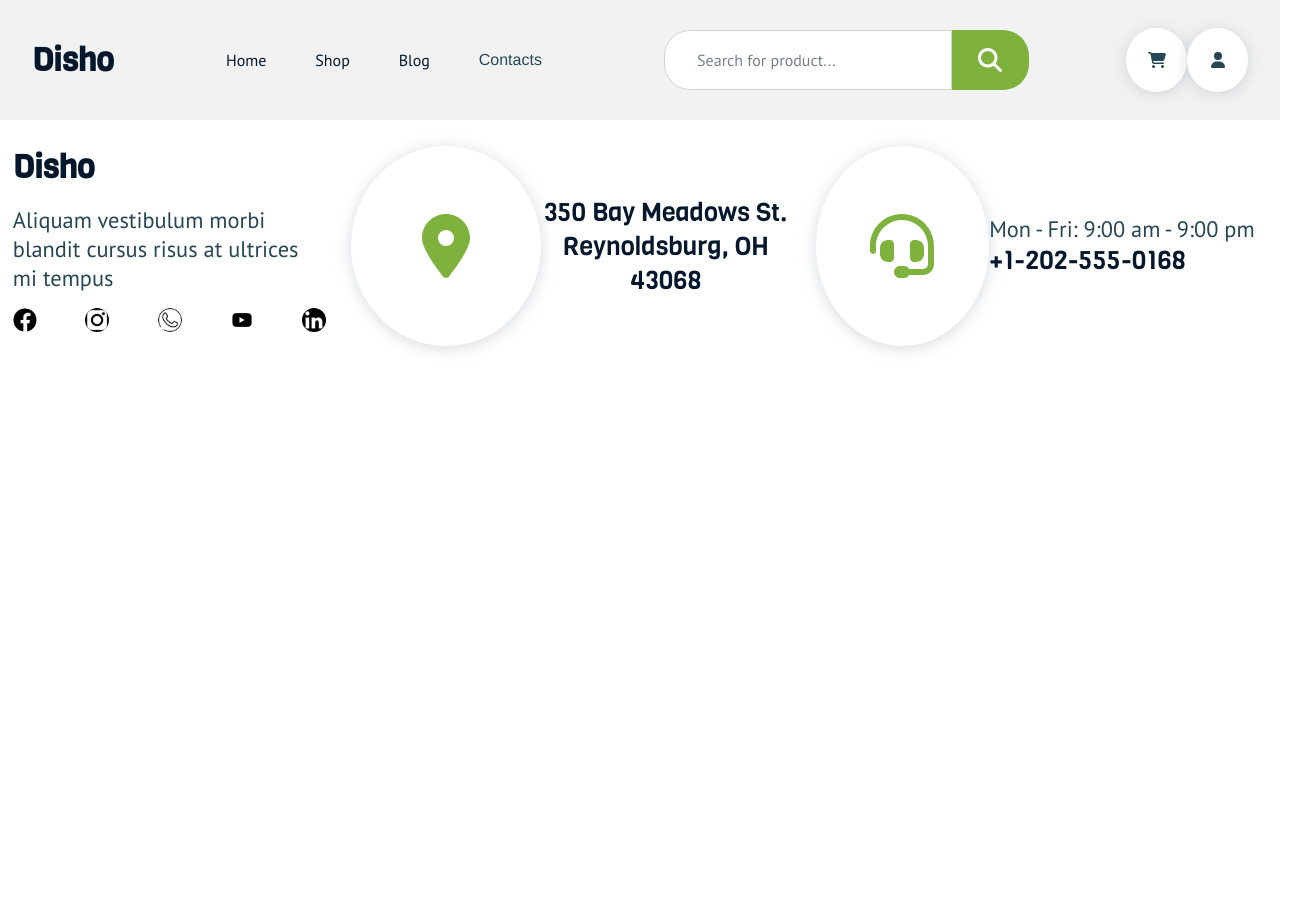
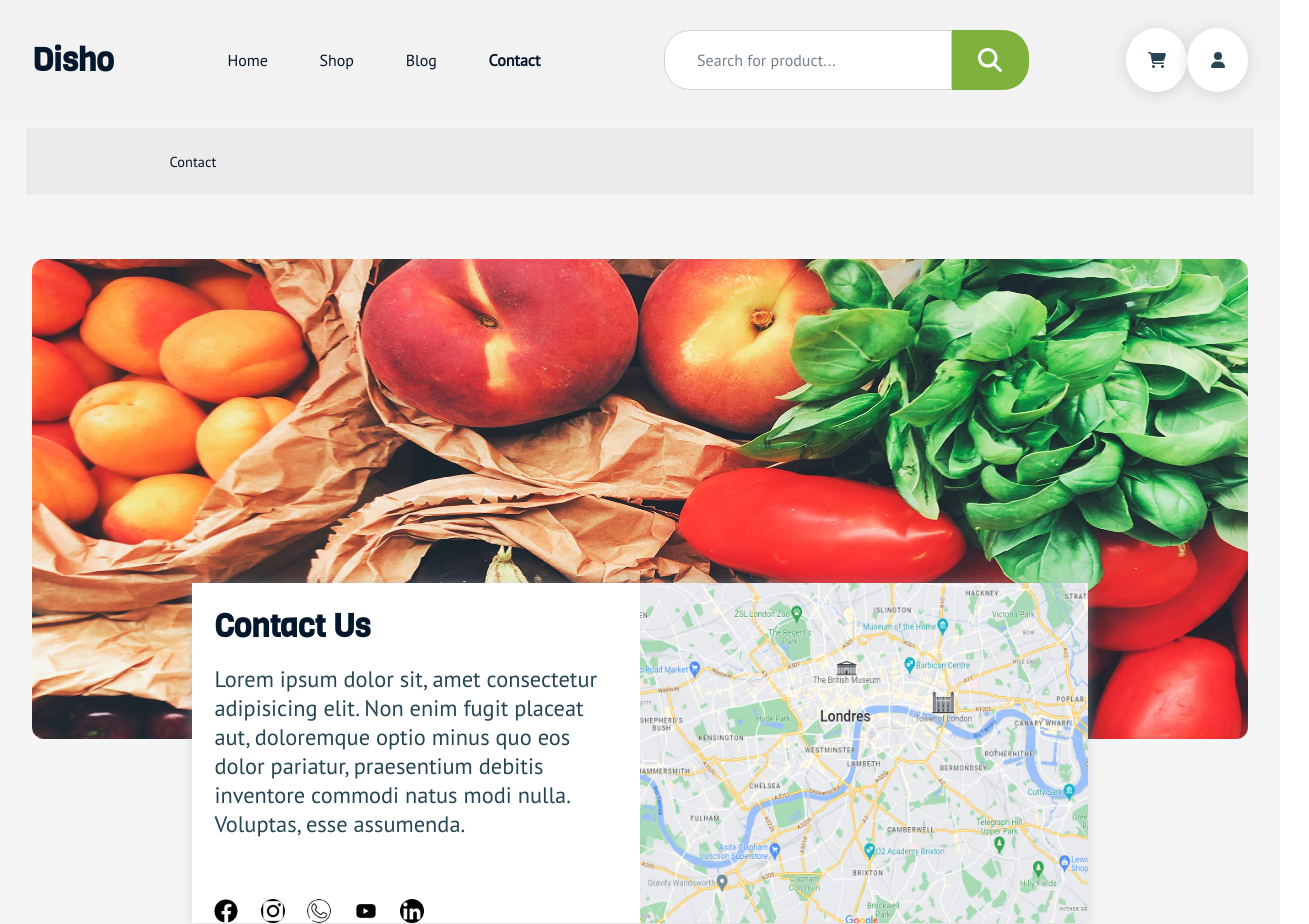
Before and after one commit to FelipeMacedo315/Bookstore, a Vue app in the folder disho/: page /contact in a window 1280 px wide. Shown: the top 924 px of the page, 1309 px wide, since content can reach past the window. Before the commit the page ends 800 px from the top, so only its background shows below. Built offline with nearby package versions, Linux system fonts and the light colour scheme.

Commit message:
page CONTACT concluida

```diff
--- a/disho/src/components/Footer.vue
+++ b/disho/src/components/Footer.vue
@@ -58,7 +58,7 @@ footer {
   }
 }
 .container-social-media {
-  width: 100%;
+  width: 50%;
   display: flex;
   align-items: center;
   justify-content: space-between;
--- a/disho/src/components/Input.vue
+++ b/disho/src/components/Input.vue
@@ -20,6 +20,17 @@ export default {
   display: flex;
   justify-content: center;
   flex-direction: row;
+  button {
+    height: 100%;
+    width: 20%;
+    background-color: var(--colorBtn);
+    border: none;
+    border-top-right-radius: 26px;
+    border-bottom-right-radius: 26px;
+    img {
+      filter: invert(100%);
+    }
+  }
   input {
     font-size: 1rem;
     box-sizing: content-box;
@@ -39,16 +50,5 @@ export default {
     color: white;
     font-size: 1.5rem;
   }
-  button {
-    height: 100%;
-    width: 20%;
-    background-color: var(--colorBtn);
-    border: none;
-    border-top-right-radius: 26px;
-    border-bottom-right-radius: 26px;
-    img {
-      filter: invert(100%);
-    }
-  }
 }
 </style>
--- a/disho/src/components/Menu.vue
+++ b/disho/src/components/Menu.vue
@@ -7,7 +7,7 @@
       <router-link to="/"> Home </router-link>
       <router-link to="/shop"> Shop </router-link>
       <router-link to="/blog"> Blog </router-link>
-      <li>Contacts</li>
+      <router-link to="/contact">Contact</router-link>
     </ul>
     <Input typeInput="search" placeholder="Search for product..." />
     <div class="circle-container">
--- a/disho/src/components/Promotion.vue
+++ b/disho/src/components/Promotion.vue
@@ -19,6 +19,7 @@ export default {
 
 <style lang="scss">
 .promotion-container {
+  height: 10vh;
   padding: 10vh 0;
   display: flex;
   justify-content: space-around;
--- a/disho/src/router/index.js
+++ b/disho/src/router/index.js
@@ -5,6 +5,7 @@ import BuyProduct from "../views/BuyProduct.vue";
 import ShoppingCart from "../views/ShoppingCart.vue";
 import SinglePost from "../views/SinglePost.vue";
 import Blog from "../views/Blog.vue";
+import Contact from "@/views/Contact.vue";
 const routes = [
   {
     path: "/",
@@ -35,6 +36,11 @@ const routes = [
     name: "blog",
     component: Blog,
   },
+  {
+    path: "/contact",
+    name: "contact",
+    component: Contact,
+  },
 ];
 
 const router = createRouter({
--- /dev/null
+++ b/disho/src/views/Contact.vue
@@ -0,0 +1,138 @@
+<template>
+  <main class="contact-page">
+    <BreadCrumps>
+      <a>Contact </a>
+    </BreadCrumps>
+    <img id="img-contact" src="../assets/foto_hortifruti_v07.jpg" alt="fruits-image" />
+    <div class="contacts">
+      <div class="infos">
+        <h1 class="logo">Contact Us</h1>
+        <p class="txt-subtitle">
+          Lorem ipsum dolor sit, amet consectetur adipisicing elit. Non enim fugit placeat aut, doloremque optio minus quo eos dolor
+          pariatur, praesentium debitis inventore commodi natus modi nulla. Voluptas, esse assumenda.
+        </p>
+        <div class="container-social-media">
+          <img class="social-media-icon" src="../assets/facebook.png" alt="facebook-icon" />
+          <img class="social-media-icon" src="../assets/instagram.png" alt="facebook-icon" />
+          <img class="social-media-icon" src="../assets/whatsapp.png" alt="facebook-icon" />
+          <img class="social-media-icon" src="../assets/youtube.png" alt="facebook-icon" />
+          <img class="social-media-icon" src="../assets/logotipo-do-linkedin.png" alt="facebook-icon" />
+        </div>
+      </div>
+      <div class="container-img-map">
+        <img id="img-map" src="../assets/london.png" alt="image-map-london" />
+      </div>
+    </div>
+    <FeaturesVue />
+    <div class="texts-contacts">
+      <div class="delivery-terms">
+        <h1 class="logo">Delivery Terms</h1>
+        <p class="txt-subtitle">
+          Integer et lacus vel magna tempus dictum et id nunc. Curabitur sit amet purus a quam luctus hendrerit eu quis neque. Suspendisse
+          eget ultrices mi. Donec nec elit ac purus cursus fermentum a eget ligula. Integer nunc risus, aliquet pellentesque accumsan a,
+          sagittis vitae quam. Vivamus dictum eros a massa ullamcorper
+        </p>
+        <p id="txt-topics" class="txt-subtitle">Maecenas id risus fermentum</p>
+        <p id="txt-topics" class="txt-subtitle">
+          Curabitur at arcu urna. Sed lobortis justo iaculis blandit malesuada. Etiam sit amet enim nec erat malesuada dapibus eget
+        </p>
+      </div>
+      <div class="license-permits">
+        <h1 class="logo">Licenses & Permits</h1>
+        <p class="txt-subtitle">
+          Aliquam pulvinar ligula eu nulla condimentum aliquam. Suspendisse vel condimentum urna. Vivamus ultricies, dui quis pharetra
+          posuere, enim leo pretium arcu, convallis consectetur
+        </p>
+        <p id="txt-topics" class="txt-subtitle">Maecenas id risus fermentum ( 365 Kb)</p>
+        <p id="txt-topics" class="txt-subtitle">
+          Fusce in arcu nisl. Proin interdum ullamcorper diam. Sed eget placerat neque, sed lacinia libero. Mauris a metus ut dolor gravida
+          posuere
+        </p>
+      </div>
+    </div>
+    <Promotion />
+  </main>
+</template>
+
+<script>
+import BreadCrumps from "@/components/BreadCrumps.vue";
+import FeaturesVue from "@/components/Features.vue";
+import Promotion from "@/components/Promotion.vue";
+
+export default {
+  components: {
+    BreadCrumps,
+    FeaturesVue,
+    Promotion,
+  },
+};
+</script>
+
+<style lang="scss">
+.contact-page {
+  #img-contact {
+    height: 60vh;
+    width: 95%;
+    margin-top: 5%;
+  }
+  .title-container {
+    margin: 0vh 0vh 10vh 0vh;
+  }
+}
+.contacts {
+  width: 70%;
+  box-shadow: 0px 2px 12px rgba(183, 189, 196, 0.503551);
+  display: grid;
+  grid-template-columns: 50% 50%;
+  position: relative;
+  left: 15%;
+  right: 15%;
+  bottom: 20vh;
+  .infos {
+    background-color: var(--colorWhite);
+    h1 {
+      padding: 5% 5% 0 5%;
+    }
+    p {
+      padding: 0% 5% 10% 5%;
+    }
+    img {
+      margin-left: 10%;
+    }
+  }
+  .container-img-map {
+    height: 100%;
+    img {
+      border-radius: 0px;
+      width: 100%;
+      height: 100%;
+    }
+  }
+}
+
+.texts-contacts {
+  display: grid;
+  grid-template-columns: 50% 50%;
+  column-gap: 5%;
+  margin: 0% 2rem;
+  padding-bottom: 5%;
+  h1 {
+    text-align: left;
+  }
+  p {
+    word-wrap: break-word;
+    word-break: break-all;
+    width: 90%;
+    text-align: left;
+    margin: 3% 0%;
+    font-size: 1rem;
+  }
+}
+.delivery-terms,
+.license-permits {
+  #txt-topics {
+    font-weight: 800;
+    margin-left: 1%;
+  }
+}
+</style>
```
Also changed, not shown: disho/src/assets/london.png (added).
